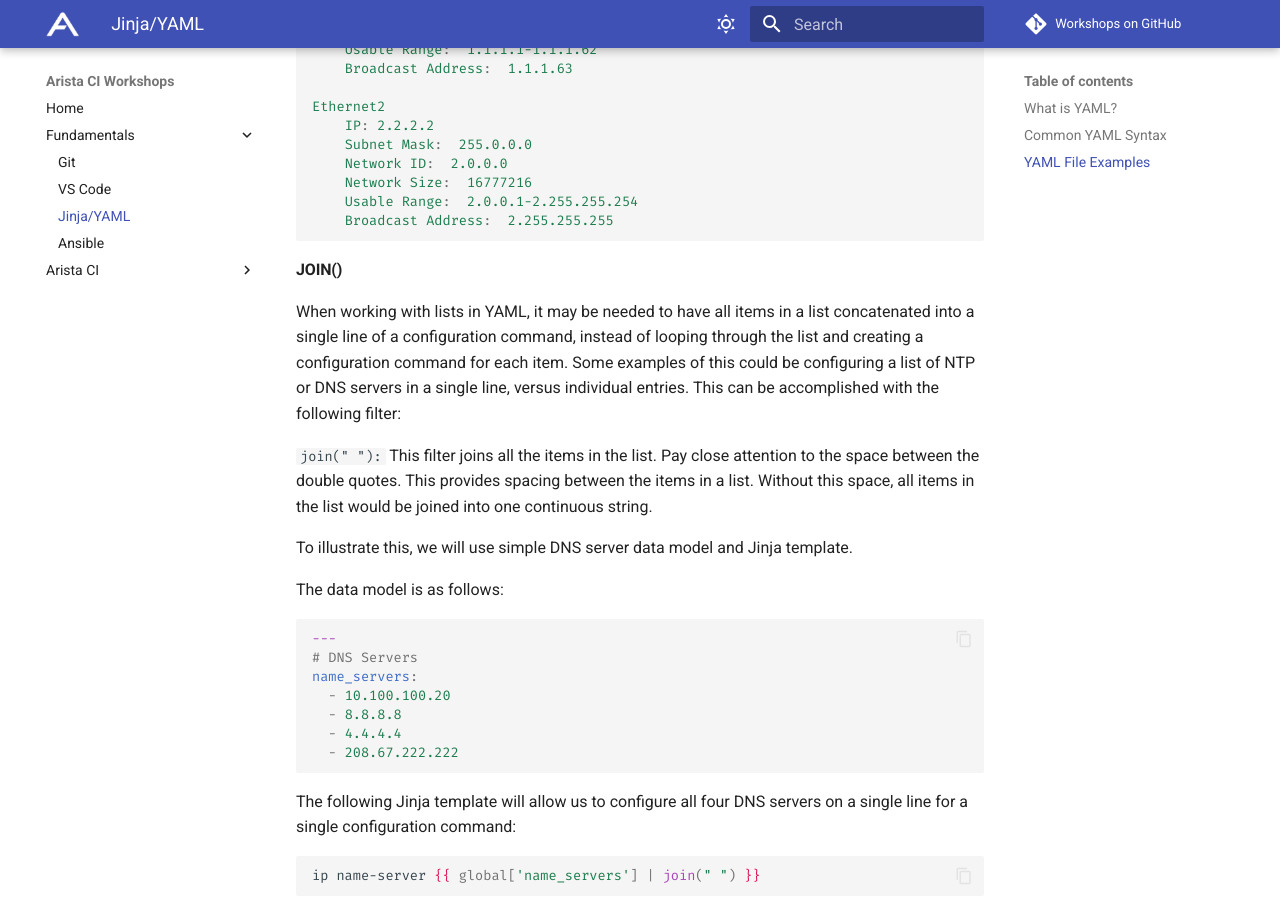
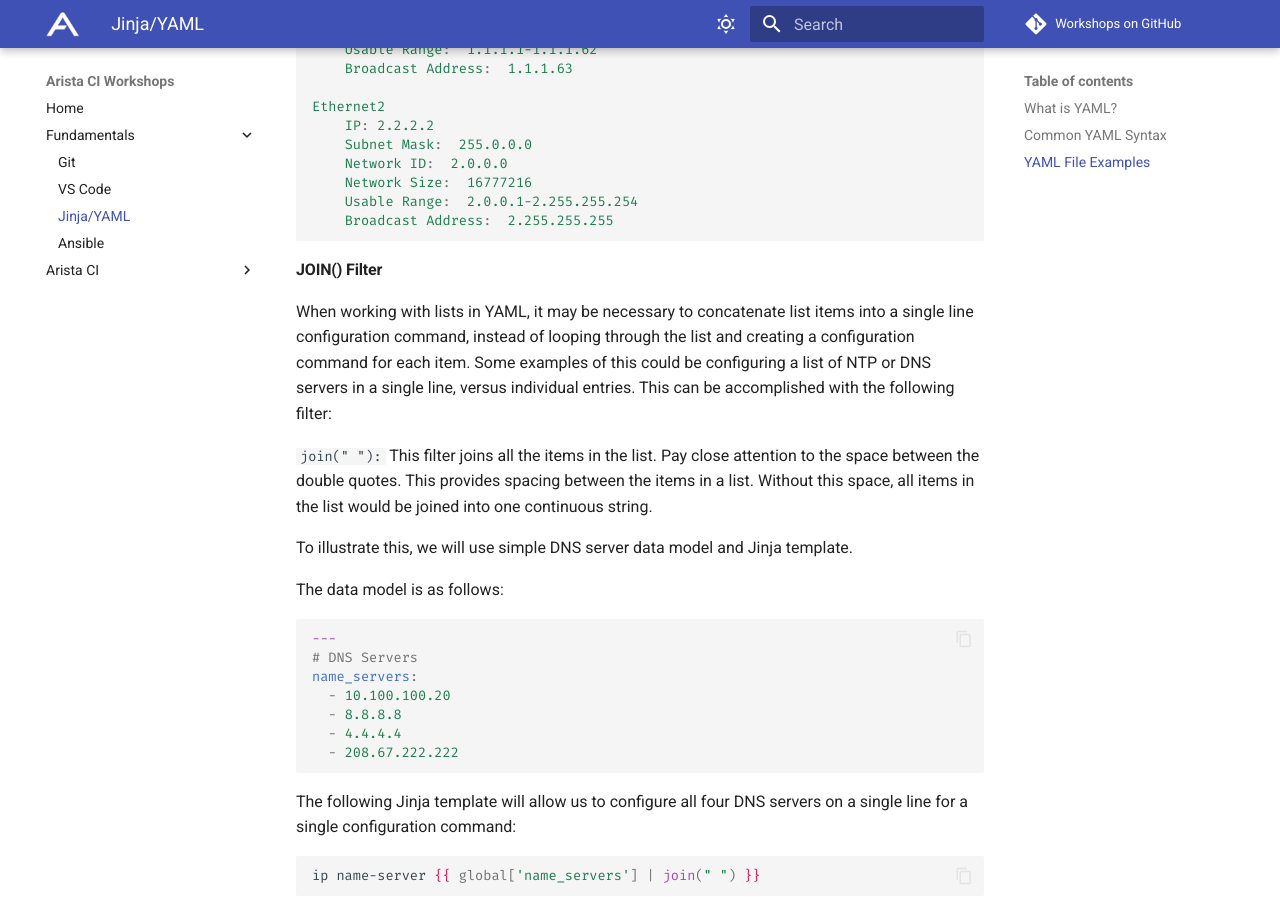
Before and after one commit to aristanetworks/avd-workshops, an MkDocs documentation site: the page built from workshops/jinja-yaml.md, in a window 1280 px wide and 900 px high, scrolled down 23788 px. Built offline with MkDocs 1.6.1 and Material for MkDocs 9.7.7, drawn with Linux system fonts in a browser that asks for light colours; emoji names are drawn with the system emoji font; comment, search, counter and statistics services are not loaded; some of the changed text lies outside the part shown.

Commit message:
jinja-yaml - ipaddr and join filter sections
jinja-yaml
- add the word filter to the ipaddr() heading
- add the word filter to the join() heading
- reword the join filter explanation

````diff
--- a/workshops/jinja-yaml.md
+++ b/workshops/jinja-yaml.md
@@ -1060,7 +1060,7 @@
 
 The final section we will cover will be filters. While there are an enormous amount of filters available, we will just cover a very common one, the `ipaddr` filter. In a simple explanation, the `ipaddr` filter takes a full IP address and subnet mask, and strips off just the mask, with the end result being only the address. This can be helpful in an instance where you are using a full prefix and mask in your data model and don't want to create a new, duplicate, key-value pair mapping to be called.
 
-#### IPADDR()
+#### IPADDR() Filter
 
 In a simple explanation, the `ipaddr` filter has various operations allowing you to manipulate a prefix or network and obtain certain information about it. This can be helpful in an instance where you are using a full prefix and mask in your data model and don't want to create a new, duplicate, key-value pair mapping to be called.
 
@@ -1138,9 +1138,9 @@
     Broadcast Address:  2.255.255.255
 ```
 
-#### JOIN()
-
-When working with lists in YAML, it may be needed to have all items in a list concatenated into a single line of a configuration command, instead of looping through the list and creating a configuration command for each item. Some examples of this could be configuring a list of NTP or DNS servers in a single line, versus individual entries. This can be accomplished with the following filter:
+#### JOIN() Filter
+
+When working with lists in YAML, it may be necessary to concatenate list items into a single line configuration command, instead of looping through the list and creating a configuration command for each item. Some examples of this could be configuring a list of NTP or DNS servers in a single line, versus individual entries. This can be accomplished with the following filter:
 
 `join(" "):` This filter joins all the items in the list. Pay close attention to the space between the double quotes. This provides spacing between the items in a list. Without this space, all items in the list would be joined into one continuous string.
 
````
